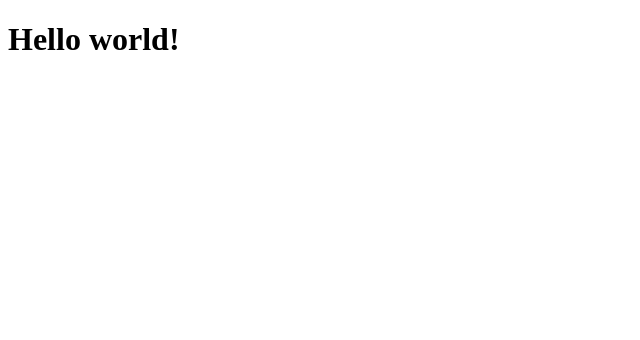
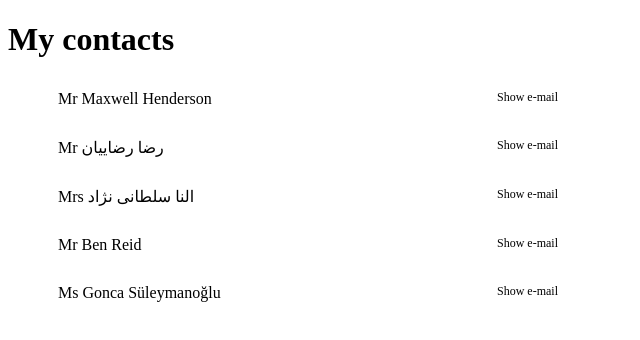
Before and after one commit to TheWidlarzGroup/hooks-workshops-solutions, a React (Create React App) app: page / in a window 1280 px wide. Shown: the top 340 px of the page, without its empty margins (0-640 px from the left). Built offline with nearby package versions, Linux system fonts and the light colour scheme.

Commit message:
Add Contact and Contacts components

```diff
--- a/src/App.tsx
+++ b/src/App.tsx
@@ -1,9 +1,14 @@
 import React from "react";
+import { ContactData } from "./types/contact.types";
+import ContactList from "./components/ContactList";
+
+const contacts: ContactData[] = require("./data/contacts.json").results;
 
 function App() {
   return (
     <>
-      <h1>Hello world!</h1>
+      <h1>My contacts</h1>
+      <ContactList contacts={contacts} />
     </>
   );
 }
--- /dev/null
+++ b/src/components/Contact.tsx
@@ -0,0 +1,66 @@
+import React, { useState } from "react";
+import { ContactData } from "../types/contact.types";
+
+interface Props {
+  contact: ContactData;
+}
+
+const Contact = ({ contact }: Props) => {
+  const [hover, setHover] = useState(false);
+
+  const showDetails = () => setHover(true);
+  const hideDetails = () => setHover(false);
+
+  return (
+    <li style={styles.container}>
+      <div style={styles.contactData}>
+        {contact.name.title} {contact.name.first} {contact.name.last}
+      </div>
+      <div
+        style={styles.contactShowMore}
+        onMouseEnter={showDetails}
+        onMouseLeave={hideDetails}
+      >
+        Show e-mail
+        <div
+          style={{
+            ...styles.contactDetails,
+            display: hover ? "block" : "none"
+          }}
+        >
+          {contact.email}
+        </div>
+      </div>
+    </li>
+  );
+};
+
+const styles = {
+  container: {
+    width: 500,
+    padding: 10,
+    marginBottom: 10,
+    display: "flex",
+    justifyContent: "space-between"
+  },
+  contactData: {
+    position: "relative" as "relative",
+    display: "inline"
+  },
+  contactShowMore: {
+    position: "relative" as "relative",
+    fontSize: 12
+  },
+  contactDetails: {
+    backgroundColor: "white",
+    border: "1px solid black",
+    position: "absolute" as "absolute",
+    top: 0,
+    right: "100%",
+    display: "none",
+    padding: 10,
+    zIndex: 2
+  }
+};
+
+export default Contact;
--- /dev/null
+++ b/src/components/ContactList.tsx
@@ -0,0 +1,19 @@
+import React from "react";
+import { ContactData } from "../types/contact.types";
+import Contact from "./Contact";
+
+interface Props {
+  contacts: ContactData[];
+}
+
+const ContactList = ({ contacts }: Props) => {
+  return (
+    <ul>
+      {contacts.map((contact: ContactData, i: number) => (
+        <Contact contact={contact} />
+      ))}
+    </ul>
+  );
+};
+
+export default ContactList;
--- /dev/null
+++ b/src/data/contacts.json
@@ -0,0 +1,189 @@
+{
+  "results": [
+    {
+      "gender": "male",
+      "name": { "title": "Mr", "first": "Maxwell", "last": "Henderson" },
+      "location": {
+        "street": { "number": 3813, "name": "High Street" },
+        "city": "Nottingham",
+        "state": "Lancashire",
+        "country": "United Kingdom",
+        "postcode": "O3V 4FD",
+        "coordinates": { "latitude": "12.8370", "longitude": "-89.3392" },
+        "timezone": {
+          "offset": "-3:00",
+          "description": "Brazil, Buenos Aires, Georgetown"
+        }
+      },
+      "email": "maxwell.henderson@example.com",
+      "login": {
+        "uuid": "a6564990-5829-4526-ac3d-71fa59e3be43",
+        "username": "bluesnake526",
+        "password": "rt6ytere",
+        "salt": "tFiLwkzP",
+        "md5": "d3573b88dfa9c2a1895ec33ce30a301b",
+        "sha1": "0deba05d12f565bb79e39726cfbaba8494b0f092",
+        "sha256": "c5d42b76c22fef7dd2bcfa119b00dd40ad08251270601260e9f976af63dd02d6"
+      },
+      "dob": { "date": "1949-09-16T16:09:58.528Z", "age": 71 },
+      "registered": { "date": "2019-02-09T08:10:08.547Z", "age": 1 },
+      "phone": "015394 55437",
+      "cell": "0751-159-521",
+      "id": { "name": "NINO", "value": "YH 13 09 17 T" },
+      "picture": {
+        "large": "https://randomuser.me/api/portraits/men/65.jpg",
+        "medium": "https://randomuser.me/api/portraits/med/men/65.jpg",
+        "thumbnail": "https://randomuser.me/api/portraits/thumb/men/65.jpg"
+      },
+      "nat": "GB"
+    },
+    {
+      "gender": "male",
+      "name": { "title": "Mr", "first": "رضا", "last": "رضاییان" },
+      "location": {
+        "street": { "number": 163, "name": "شهید مطهری" },
+        "city": "بروجرد",
+        "state": "اصفهان",
+        "country": "Iran",
+        "postcode": 89436,
+        "coordinates": { "latitude": "88.0578", "longitude": "-144.4510" },
+        "timezone": {
+          "offset": "+3:00",
+          "description": "Baghdad, Riyadh, Moscow, St. Petersburg"
+        }
+      },
+      "email": "rd.rdyyn@example.com",
+      "login": {
+        "uuid": "8d52b503-421e-40b3-bc7d-4d5ad3fbd6d2",
+        "username": "beautifulwolf311",
+        "password": "american",
+        "salt": "HKyF9EWU",
+        "md5": "f524a44eb9a40a13d2b89d2d9a713707",
+        "sha1": "6821ebeee701f185c43cd74f8b37fd5b0b7e7661",
+        "sha256": "4b0a52fa7e484b482d15d87a7220819412dc8f672eaf5e3ad990998b7d184e6b"
+      },
+      "dob": { "date": "1961-09-27T05:04:14.556Z", "age": 59 },
+      "registered": { "date": "2013-02-17T05:41:47.088Z", "age": 7 },
+      "phone": "094-07482983",
+      "cell": "0909-887-8814",
+      "id": { "name": "", "value": null },
+      "picture": {
+        "large": "https://randomuser.me/api/portraits/men/88.jpg",
+        "medium": "https://randomuser.me/api/portraits/med/men/88.jpg",
+        "thumbnail": "https://randomuser.me/api/portraits/thumb/men/88.jpg"
+      },
+      "nat": "IR"
+    },
+    {
+      "gender": "female",
+      "name": { "title": "Mrs", "first": "النا", "last": "سلطانی نژاد" },
+      "location": {
+        "street": { "number": 9634, "name": "بلوار کشاورز" },
+        "city": "کرج",
+        "state": "کردستان",
+        "country": "Iran",
+        "postcode": 39002,
+        "coordinates": { "latitude": "2.1764", "longitude": "-48.2088" },
+        "timezone": {
+          "offset": "-4:00",
+          "description": "Atlantic Time (Canada), Caracas, La Paz"
+        }
+      },
+      "email": "ln.sltnynjd@example.com",
+      "login": {
+        "uuid": "1e79876b-6695-47aa-92a1-e4f59e3595cd",
+        "username": "greenwolf971",
+        "password": "272727",
+        "salt": "n6GcwY5F",
+        "md5": "3e76a3b4f5dcd6c3c71e6a3c6fb9d6f7",
+        "sha1": "865319611fbcd2b55a22585a0b738beebfba6416",
+        "sha256": "31db19fc4516be7eb05b141aeafb591c638fa24bdb318aa6d8e01501d8d1c4fa"
+      },
+      "dob": { "date": "1959-02-12T11:48:15.099Z", "age": 61 },
+      "registered": { "date": "2014-05-04T04:20:12.587Z", "age": 6 },
+      "phone": "002-96517680",
+      "cell": "0980-659-5864",
+      "id": { "name": "", "value": null },
+      "picture": {
+        "large": "https://randomuser.me/api/portraits/women/62.jpg",
+        "medium": "https://randomuser.me/api/portraits/med/women/62.jpg",
+        "thumbnail": "https://randomuser.me/api/portraits/thumb/women/62.jpg"
+      },
+      "nat": "IR"
+    },
+    {
+      "gender": "male",
+      "name": { "title": "Mr", "first": "Ben", "last": "Reid" },
+      "location": {
+        "street": { "number": 4793, "name": "Stanley Road" },
+        "city": "Aberdeen",
+        "state": "Norfolk",
+        "country": "United Kingdom",
+        "postcode": "M2 5NA",
+        "coordinates": { "latitude": "-69.0109", "longitude": "-84.6319" },
+        "timezone": { "offset": "+9:30", "description": "Adelaide, Darwin" }
+      },
+      "email": "ben.reid@example.com",
+      "login": {
+        "uuid": "cdd8349e-e97c-4175-9152-d23ab0dc7221",
+        "username": "crazypeacock236",
+        "password": "dinner",
+        "salt": "b4BhGeEu",
+        "md5": "6d1d28a18f346e3b86c25d959b778753",
+        "sha1": "6a7375393eb96dba1837d82214a334d691599e55",
+        "sha256": "0ed9bcfe0349354dd297e7e15cd4a0b1438ed235e2b2e3a48c44185fbbab66b4"
+      },
+      "dob": { "date": "1969-09-30T15:11:59.823Z", "age": 51 },
+      "registered": { "date": "2005-09-12T14:02:59.807Z", "age": 15 },
+      "phone": "016977 72147",
+      "cell": "0710-310-954",
+      "id": { "name": "NINO", "value": "JS 01 44 47 S" },
+      "picture": {
+        "large": "https://randomuser.me/api/portraits/men/61.jpg",
+        "medium": "https://randomuser.me/api/portraits/med/men/61.jpg",
+        "thumbnail": "https://randomuser.me/api/portraits/thumb/men/61.jpg"
+      },
+      "nat": "GB"
+    },
+    {
+      "gender": "female",
+      "name": { "title": "Ms", "first": "Gonca", "last": "Süleymanoğlu" },
+      "location": {
+        "street": { "number": 486, "name": "Atatürk Sk" },
+        "city": "Tunceli",
+        "state": "Çanakkale",
+        "country": "Turkey",
+        "postcode": 39205,
+        "coordinates": { "latitude": "-40.7751", "longitude": "19.9041" },
+        "timezone": { "offset": "-10:00", "description": "Hawaii" }
+      },
+      "email": "gonca.suleymanoglu@example.com",
+      "login": {
+        "uuid": "58229f93-1c0b-4608-9ca2-35ec6ae922a0",
+        "username": "brownelephant619",
+        "password": "bobdole",
+        "salt": "rmT5UgGt",
+        "md5": "629737bbe6172cd90186b8818fce6c8c",
+        "sha1": "6aea5e67f2c3c9ce0df0555147798dc139c8ee8e",
+        "sha256": "28ca35aafc6f63ff01a02d1e7147a790d6a72cd1f4b49e4ce204a437dc47423b"
+      },
+      "dob": { "date": "1987-07-01T17:40:32.387Z", "age": 33 },
+      "registered": { "date": "2017-10-17T14:42:02.271Z", "age": 3 },
+      "phone": "(917)-391-1913",
+      "cell": "(016)-542-3512",
+      "id": { "name": "", "value": null },
+      "picture": {
+        "large": "https://randomuser.me/api/portraits/women/7.jpg",
+        "medium": "https://randomuser.me/api/portraits/med/women/7.jpg",
+        "thumbnail": "https://randomuser.me/api/portraits/thumb/women/7.jpg"
+      },
+      "nat": "TR"
+    }
+  ],
+  "info": {
+    "seed": "b03bf0c06c6d87b8",
+    "results": 5,
+    "page": 1,
+    "version": "1.3"
+  }
+}
```
